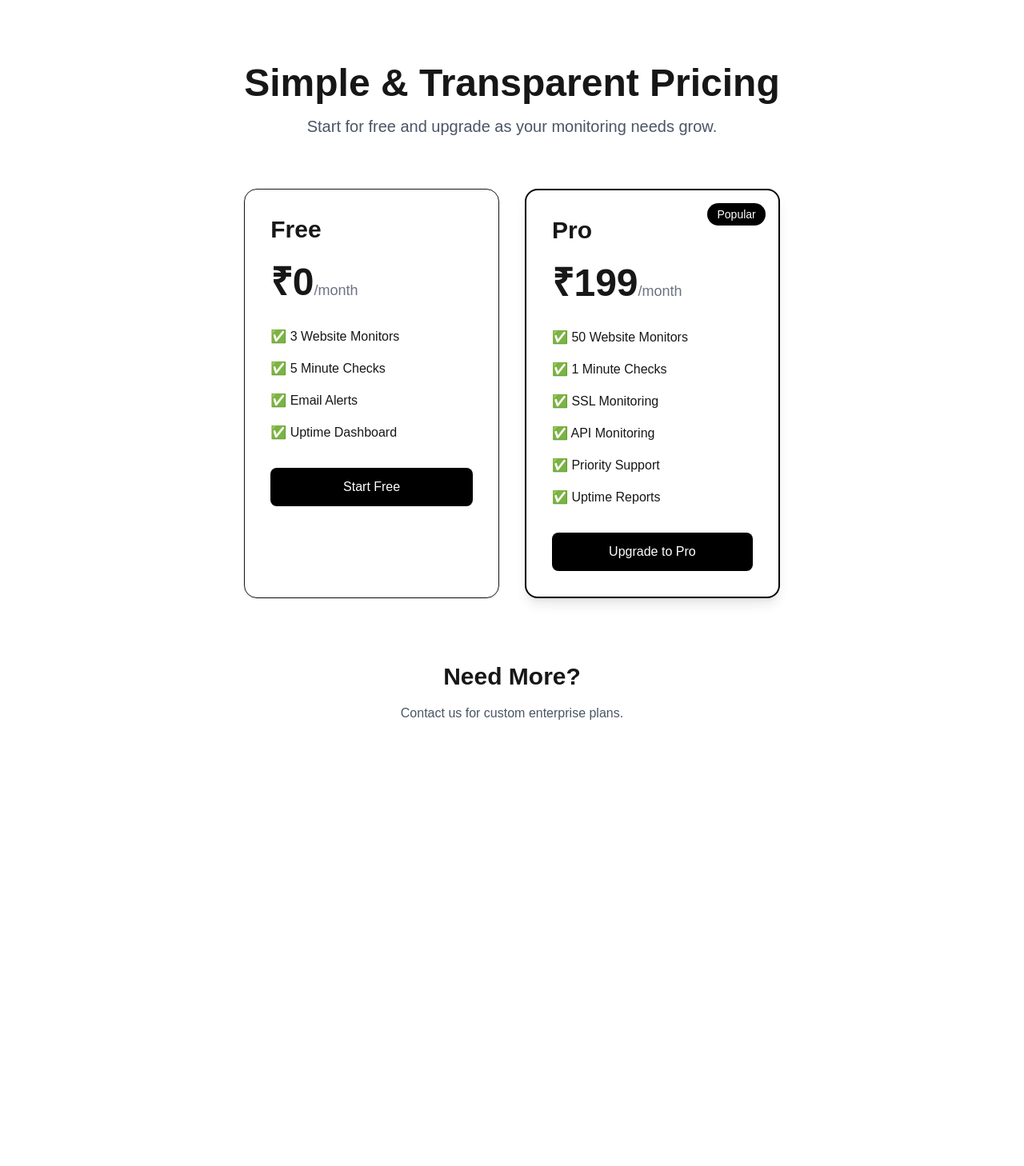
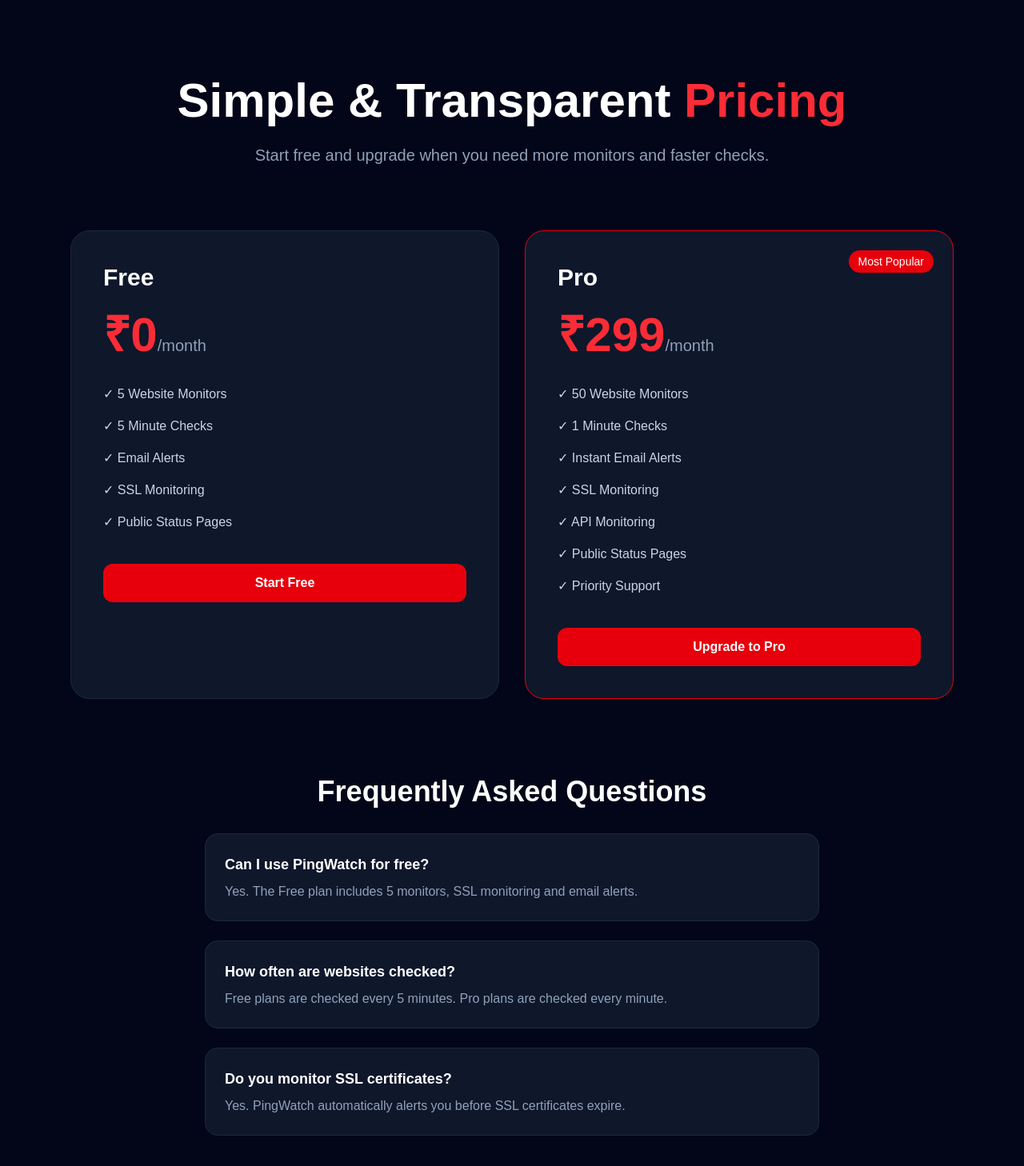
Before and after one commit to fazelshah/pingwatch, a Next.js app: page /pricing in a window 1280 px wide. Shown: the top 1458 px of the page at 80% size. Before the commit the page ends 984 px from the top, so only its background shows below. Built offline with nearby package versions, Linux system fonts and the light colour scheme.

Commit message:
fixed contact,pricing,features issues

```diff
--- a/app/features/page.tsx
+++ b/app/features/page.tsx
@@ -3,44 +3,53 @@
     {
       title: "Website Monitoring",
       icon: "🌐",
-      description: "Monitor websites 24/7 and detect downtime instantly.",
+      description:
+        "Monitor websites every minute and receive instant downtime alerts.",
     },
     {
       title: "API Monitoring",
-      icon: "🔌",
-      description: "Track API availability and response times.",
+      icon: "⚡",
+      description:
+        "Track API availability, response times and reliability.",
     },
     {
-      title: "SSL Alerts",
+      title: "SSL Monitoring",
       icon: "🔒",
-      description: "Get notified before SSL certificates expire.",
+      description:
+        "Get notified before SSL certificates expire.",
     },
     {
-      title: "Email Notifications",
+      title: "Email Alerts",
       icon: "📧",
-      description: "Receive alerts whenever a monitor goes down.",
+      description:
+        "Receive instant email notifications when incidents occur.",
     },
     {
-      title: "Uptime Reports",
+      title: "Public Status Pages",
       icon: "📊",
-      description: "View uptime percentages and historical reports.",
+      description:
+        "Share service status and uptime information with customers.",
     },
     {
-      title: "Fast Checks",
+      title: "1 Minute Checks",
       icon: "🚀",
-      description: "Run monitoring checks every minute.",
+      description:
+        "Detect outages quickly with frequent monitoring checks.",
     },
   ];
 
   return (
-    <main className="max-w-6xl mx-auto px-6 py-20">
-      <div className="text-center mb-16">
-        <h1 className="text-5xl font-bold">
-          Powerful Monitoring Features
+    <main className="min-h-screen bg-slate-950 text-white">
+      <div className="max-w-7xl mx-auto px-6 py-24">
+        <div className="text-center mb-20">
+          <h1 className="text-6xl font-bold">
+            Powerful Monitoring
+            <span className="text-red-500"> Features</span>
           </h1>
 
-        <p className="text-xl text-gray-600 mt-4">
-          Everything you need to keep your services online.
+          <p className="mt-6 text-xl text-slate-400 max-w-3xl mx-auto">
+            Everything you need to monitor websites, APIs and SSL
+            certificates from a single dashboard.
           </p>
         </div>
 
@@ -48,22 +57,41 @@
           {features.map((feature) => (
             <div
               key={feature.title}
-            className="border rounded-xl p-6 shadow-sm hover:shadow-lg transition"
+              className="bg-slate-900 border border-slate-800 rounded-3xl p-8 hover:border-red-500 transition"
             >
-            <div className="text-4xl mb-4">
+              <div className="text-4xl mb-6">
                 {feature.icon}
               </div>
 
-            <h2 className="text-xl font-semibold mb-2">
+              <h2 className="text-2xl font-bold mb-4">
                 {feature.title}
               </h2>
 
-            <p className="text-gray-600">
+              <p className="text-slate-400">
                 {feature.description}
               </p>
             </div>
           ))}
         </div>
+
+        <div className="mt-24 bg-slate-900 border border-slate-800 rounded-3xl p-12 text-center">
+          <h2 className="text-4xl font-bold">
+            Ready to Start Monitoring?
+          </h2>
+
+          <p className="mt-4 text-slate-400 text-lg">
+            Create your free account and start monitoring your
+            services in minutes.
+          </p>
+
+          <a
+            href="/signup"
+            className="inline-block mt-8 bg-red-600 hover:bg-red-700 px-8 py-4 rounded-xl font-semibold transition"
+          >
+            Start Free
+          </a>
+        </div>
+      </div>
     </main>
   );
 }
--- a/app/page.tsx
+++ b/app/page.tsx
@@ -163,75 +163,8 @@
             </div>
           </section>
 
-          {/* Pricing */}
-          <section className="max-w-6xl mx-auto px-6 py-24">
-            <h2 className="text-5xl font-bold text-center mb-6">
-              Simple Pricing
-            </h2>
 
-            <p className="text-center text-slate-400 mb-16">
-              Start free and upgrade when you need more
-              monitors.
-            </p>
 
-            <div className="grid md:grid-cols-2 gap-8">
-              <div className="bg-slate-900 border border-slate-800 rounded-3xl p-10">
-                <h3 className="text-3xl font-bold mb-4">
-                  Free
-                </h3>
-
-                <p className="text-6xl font-bold text-red-500 mb-8">
-                  ₹0
-                </p>
-
-                <ul className="space-y-4 text-slate-300">
-                  <li>✓ 5 Monitors</li>
-                  <li>✓ Email Alerts</li>
-                  <li>✓ SSL Monitoring</li>
-                  <li>✓ Public Status Pages</li>
-                </ul>
-
-                <a
-                  href="/signup"
-                  className="block text-center mt-10 bg-red-600 hover:bg-red-700 py-3 rounded-xl font-semibold"
-                >
-                  Get Started
-                </a>
-              </div>
-
-              <div className="bg-slate-900 border border-red-600 rounded-3xl p-10">
-                <div className="inline-block bg-red-600 px-3 py-1 rounded-full text-sm mb-4">
-                  Most Popular
-                </div>
-
-                <h3 className="text-3xl font-bold mb-4">
-                  Pro
-                </h3>
-
-                <p className="text-6xl font-bold text-red-500 mb-8">
-                  ₹299
-                  <span className="text-xl text-slate-400">
-                    /month
-                  </span>
-                </p>
-
-                <ul className="space-y-4 text-slate-300">
-                  <li>✓ 50 Monitors</li>
-                  <li>✓ Instant Alerts</li>
-                  <li>✓ SSL Monitoring</li>
-                  <li>✓ Public Status Pages</li>
-                  <li>✓ Priority Support</li>
-                </ul>
-
-                <a
-                  href="/signup"
-                  className="block text-center mt-10 bg-red-600 hover:bg-red-700 py-3 rounded-xl font-semibold"
-                >
-                  Upgrade
-                </a>
-              </div>
-            </div>
-          </section>
 
           {/* CTA */}
           <section className="py-28 mt-20 bg-slate-900 border-t border-slate-800">
--- a/app/pricing/page.tsx
+++ b/app/pricing/page.tsx
@@ -1,83 +1,129 @@
 export default function PricingPage() {
   return (
-    <main className="max-w-6xl mx-auto px-6 py-20">
-      <div className="text-center mb-16">
-        <h1 className="text-5xl font-bold">
-          Simple & Transparent Pricing
+    <main className="min-h-screen bg-slate-950 text-white">
+      <div className="max-w-6xl mx-auto px-6 py-24">
+        <div className="text-center mb-20">
+          <h1 className="text-6xl font-bold">
+            Simple & Transparent
+            <span className="text-red-500"> Pricing</span>
           </h1>
 
-        <p className="text-xl text-gray-600 mt-4">
-          Start for free and upgrade as your monitoring needs grow.
+          <p className="mt-6 text-xl text-slate-400">
+            Start free and upgrade when you need more
+            monitors and faster checks.
           </p>
         </div>
 
         <div className="grid md:grid-cols-2 gap-8">
+          {/* Free */}
+          <div className="bg-slate-900 border border-slate-800 rounded-3xl p-10">
+            <h2 className="text-3xl font-bold mb-6">
+              Free
+            </h2>
 
-        {/* Free Plan */}
-        <div className="border rounded-2xl p-8 shadow-sm hover:shadow-lg transition">
-          <h2 className="text-3xl font-bold">Free</h2>
+            <div className="mb-8">
+              <span className="text-6xl font-bold text-red-500">
+                ₹0
+              </span>
 
-          <p className="text-5xl font-bold mt-6">
-            ₹0
-            <span className="text-lg font-normal text-gray-500">
+              <span className="text-slate-400 text-xl">
                 /month
               </span>
-          </p>
+            </div>
 
-          <ul className="mt-8 space-y-4">
-            <li>✅ 3 Website Monitors</li>
-            <li>✅ 5 Minute Checks</li>
-            <li>✅ Email Alerts</li>
-            <li>✅ Uptime Dashboard</li>
+            <ul className="space-y-4 text-slate-300">
+              <li>✓ 5 Website Monitors</li>
+              <li>✓ 5 Minute Checks</li>
+              <li>✓ Email Alerts</li>
+              <li>✓ SSL Monitoring</li>
+              <li>✓ Public Status Pages</li>
             </ul>
 
-          <button className="w-full mt-8 bg-black text-white py-3 rounded-lg">
+            <a
+              href="/signup"
+              className="block text-center mt-10 bg-red-600 hover:bg-red-700 py-3 rounded-xl font-semibold transition"
+            >
               Start Free
-          </button>
+            </a>
           </div>
 
-        {/* Pro Plan */}
-        <div className="border-2 border-black rounded-2xl p-8 shadow-lg relative">
+          {/* Pro */}
+          <div className="bg-slate-900 border border-red-600 rounded-3xl p-10 relative">
+            <div className="absolute top-6 right-6 bg-red-600 px-3 py-1 rounded-full text-sm font-medium">
+              Most Popular
+            </div>
 
-          <span className="absolute top-4 right-4 bg-black text-white px-3 py-1 rounded-full text-sm">
-            Popular
-          </span>
-
-          <h2 className="text-3xl font-bold">
+            <h2 className="text-3xl font-bold mb-6">
               Pro
             </h2>
 
-          <p className="text-5xl font-bold mt-6">
-            ₹199
-            <span className="text-lg font-normal text-gray-500">
+            <div className="mb-8">
+              <span className="text-6xl font-bold text-red-500">
+                ₹299
+              </span>
+
+              <span className="text-slate-400 text-xl">
                 /month
               </span>
-          </p>
+            </div>
 
-          <ul className="mt-8 space-y-4">
-            <li>✅ 50 Website Monitors</li>
-            <li>✅ 1 Minute Checks</li>
-            <li>✅ SSL Monitoring</li>
-            <li>✅ API Monitoring</li>
-            <li>✅ Priority Support</li>
-            <li>✅ Uptime Reports</li>
+            <ul className="space-y-4 text-slate-300">
+              <li>✓ 50 Website Monitors</li>
+              <li>✓ 1 Minute Checks</li>
+              <li>✓ Instant Email Alerts</li>
+              <li>✓ SSL Monitoring</li>
+              <li>✓ API Monitoring</li>
+              <li>✓ Public Status Pages</li>
+              <li>✓ Priority Support</li>
             </ul>
 
-          <button className="w-full mt-8 bg-black text-white py-3 rounded-lg">
+            <a
+              href="/signup"
+              className="block text-center mt-10 bg-red-600 hover:bg-red-700 py-3 rounded-xl font-semibold transition"
+            >
               Upgrade to Pro
-          </button>
+            </a>
+          </div>
         </div>
 
+        {/* FAQ */}
+        <div className="mt-24 text-center">
+          <h2 className="text-4xl font-bold mb-8">
+            Frequently Asked Questions
+          </h2>
+
+          <div className="max-w-3xl mx-auto space-y-6 text-left">
+            <div className="bg-slate-900 border border-slate-800 rounded-2xl p-6">
+              <h3 className="font-semibold text-lg mb-2">
+                Can I use PingWatch for free?
+              </h3>
+              <p className="text-slate-400">
+                Yes. The Free plan includes 5 monitors,
+                SSL monitoring and email alerts.
+              </p>
             </div>
 
-      <div className="text-center mt-20">
-        <h2 className="text-3xl font-bold">
-          Need More?
-        </h2>
+            <div className="bg-slate-900 border border-slate-800 rounded-2xl p-6">
+              <h3 className="font-semibold text-lg mb-2">
+                How often are websites checked?
+              </h3>
+              <p className="text-slate-400">
+                Free plans are checked every 5 minutes.
+                Pro plans are checked every minute.
+              </p>
+            </div>
 
-        <p className="mt-4 text-gray-600">
-          Contact us for custom enterprise plans.
+            <div className="bg-slate-900 border border-slate-800 rounded-2xl p-6">
+              <h3 className="font-semibold text-lg mb-2">
+                Do you monitor SSL certificates?
+              </h3>
+              <p className="text-slate-400">
+                Yes. PingWatch automatically alerts you
+                before SSL certificates expire.
               </p>
+            </div>
+          </div>
+        </div>
       </div>
     </main>
   );
```
Also changed, not shown: app/contact/page.tsx (+69 -3 lines). Lines whose indentation alone changed are shown as unchanged.
